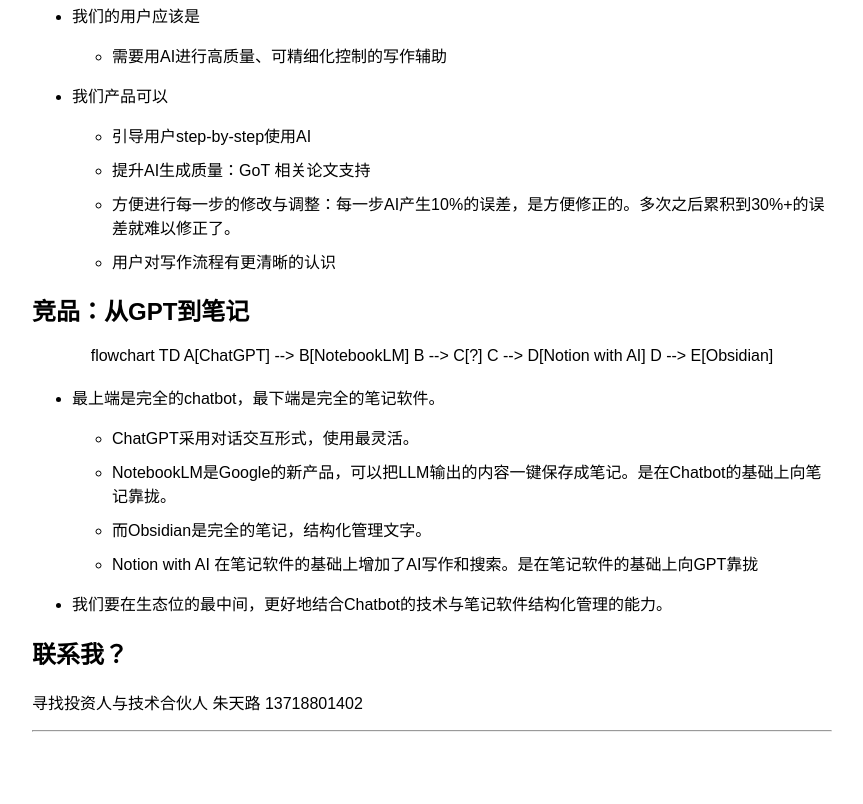
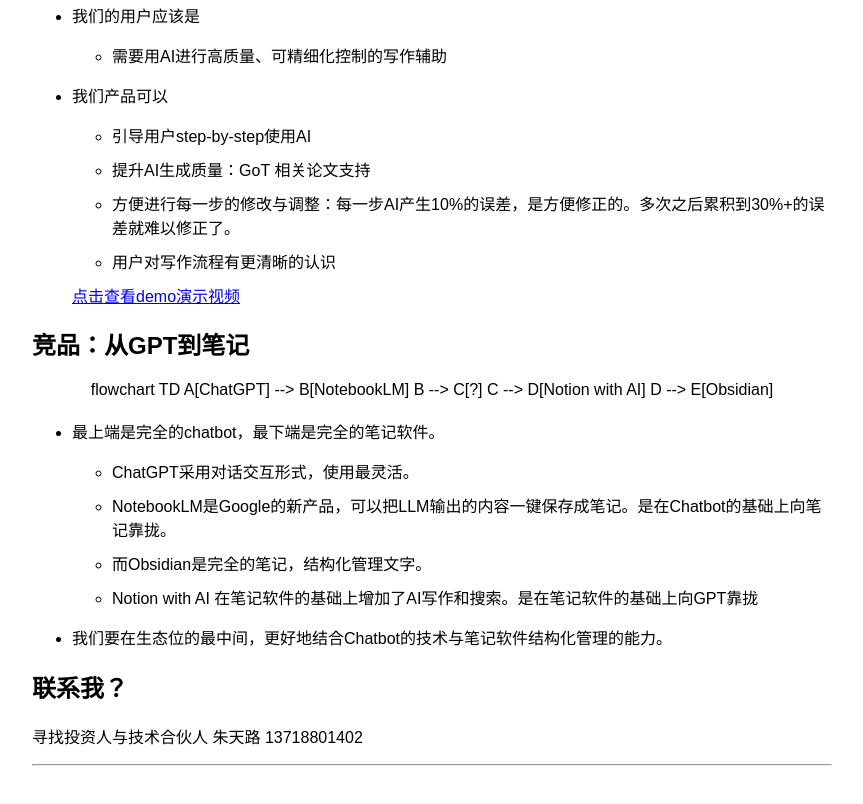
Before and after one commit to Exynos-8890/Exynos-8890.github.io, a plain HTML site: page index.html in a window 1280 px wide. Shown: the part 1172-1976 px from the top of the page, without its empty margins (208-1071 px from the left). Before the commit the page ends 1954 px from the top, so only its background shows below. Drawn offline with Linux system fonts and the light colour scheme; a script that the page names is missing.

Commit message:
add link to demo show

```diff
--- a/index.html
+++ b/index.html
@@ -106,7 +106,7 @@
 
             </ul>
         </li>
-
+        <a href="https://exynos-8890.github.io/demo/show">点击查看demo演示视频</a>
     </ul>
     <h2>竞品：从GPT到笔记</h2>
     <div class="mermaid">flowchart TD
```
